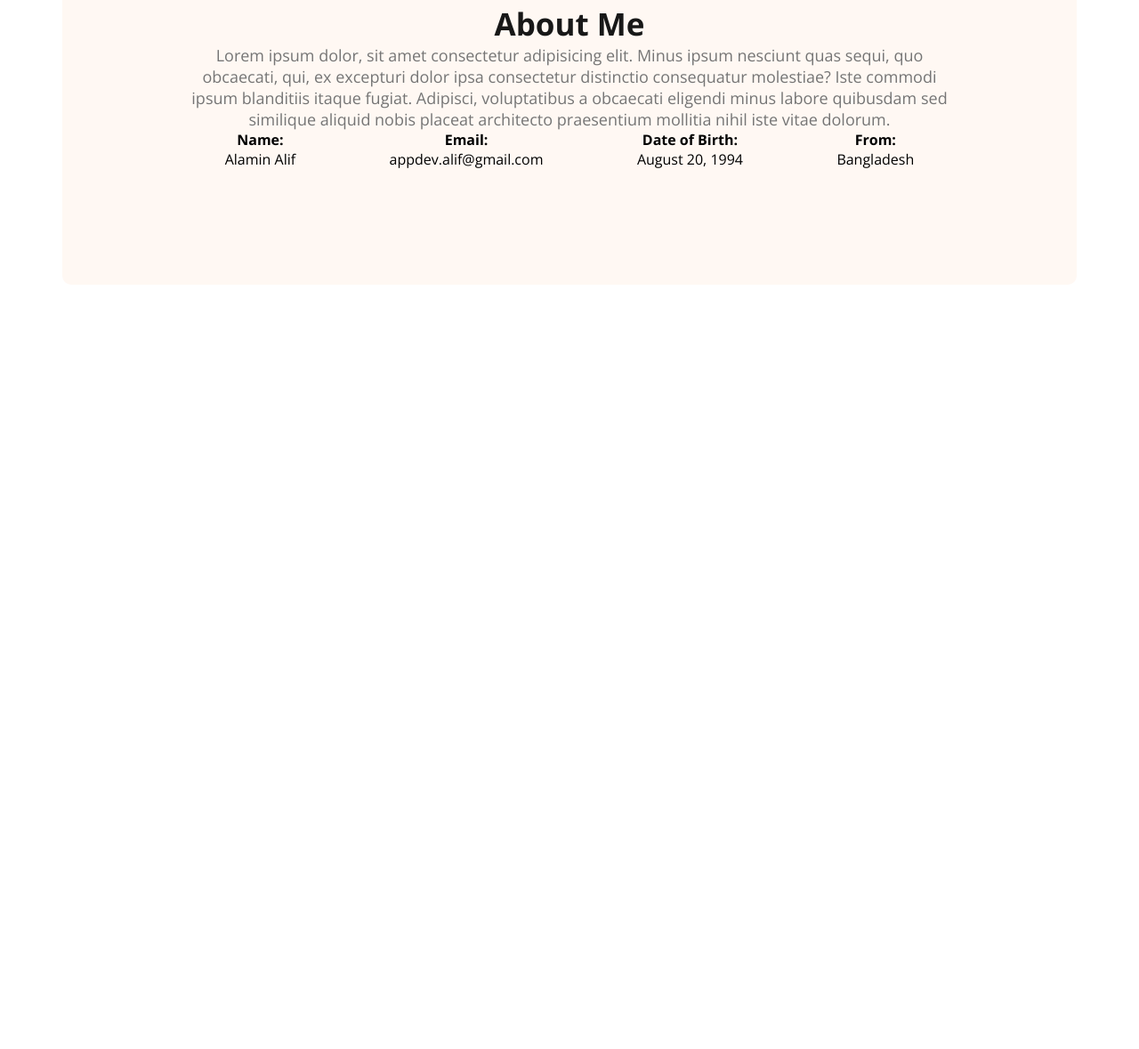
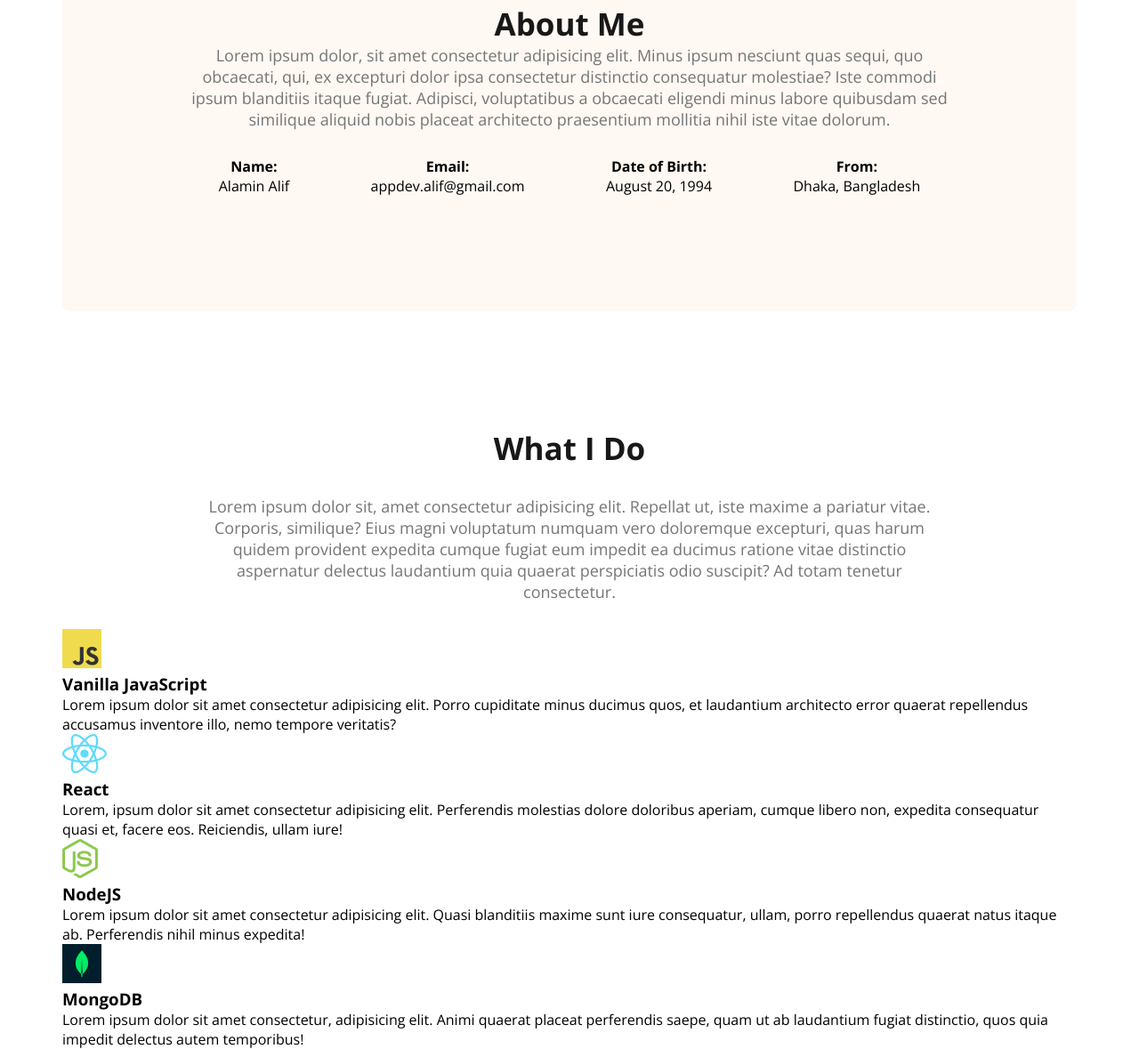
Before and after one commit to dev-alif/developer-portfolio-page, a plain HTML site: page index.html in a window 1280 px wide. Shown: the part 927-2106 px from the top of the page at 89% size. Before the commit the page ends 1377 px from the top, so only its background shows below. Drawn offline with nearby package versions, Linux system fonts and the light colour scheme.

Commit message:
skills added but styling remains

```diff
--- a/index.html
+++ b/index.html
@@ -34,6 +34,7 @@
         </div>
     </header>
     <main>
+        <!-- about section -->
         <section class="about">
             <h3 class="section-title">About Me</h3>
             <p class="section-description">Lorem ipsum dolor, sit amet consectetur adipisicing elit. Minus ipsum nesciunt quas sequi, quo obcaecati, qui, ex excepturi dolor ipsa consectetur distinctio consequatur molestiae? Iste commodi ipsum blanditiis itaque fugiat. Adipisci, voluptatibus a obcaecati eligendi minus labore quibusdam sed similique aliquid nobis placeat architecto praesentium mollitia nihil iste vitae dolorum.</p>
@@ -52,10 +53,38 @@
                 </div>
                 <div class="about-info">
                     <h4 class="info-title">From:</h4>
-                    <p class="info-description">Bangladesh</p>
+                    <p class="info-description">Dhaka, Bangladesh</p>
                 </div>
             </div>
         </section>
+
+        <!-- what i do section -->
+         <section>
+            <h3 class="section-title">What I Do</h3>
+            <p id="what-i-do-description" class="section-description">Lorem ipsum dolor sit, amet consectetur adipisicing elit. Repellat ut, iste maxime a pariatur vitae. Corporis, similique? Eius magni voluptatum numquam vero doloremque excepturi, quas harum quidem provident expedita cumque fugiat eum impedit ea ducimus ratione vitae distinctio aspernatur delectus laudantium quia quaerat perspiciatis odio suscipit? Ad totam tenetur consectetur.</p>
+            <div class="skills-container">
+                <div class="skill">
+                    <img src="images/icons/js.png" alt="js icon">
+                    <h3 class="skill-title">Vanilla JavaScript</h3>
+                    <p class="skill-description">Lorem ipsum dolor sit amet consectetur adipisicing elit. Porro cupiditate minus ducimus quos, et laudantium architecto error quaerat repellendus accusamus inventore illo, nemo tempore veritatis?</p>
+                </div>
+                <div class="skill">
+                    <img src="images/icons/react.png" alt="react icon">
+                    <h3 class="skill-title">React</h3>
+                    <p class="skill-description">Lorem, ipsum dolor sit amet consectetur adipisicing elit. Perferendis molestias dolore doloribus aperiam, cumque libero non, expedita consequatur quasi et, facere eos. Reiciendis, ullam iure!</p>
+                </div>
+                <div class="skill">
+                    <img src="images/icons/nodejs.png" alt="nodejs icon">
+                    <h3 class="skill-title">NodeJS</h3>
+                    <p class="skill-description">Lorem ipsum dolor sit amet consectetur adipisicing elit. Quasi blanditiis maxime sunt iure consequatur, ullam, porro repellendus quaerat natus itaque ab. Perferendis nihil minus expedita!</p>
+                </div>
+                <div class="skill">
+                    <img src="images/icons/mongo.png" alt="mongodb icon">
+                    <h3 class="skill-title">MongoDB</h3>
+                    <p class="skill-description">Lorem ipsum dolor sit amet consectetur, adipisicing elit. Animi quaerat placeat perferendis saepe, quam ut ab laudantium fugiat distinctio, quos quia impedit delectus autem temporibus!</p>
+                </div>
+            </div>
+         </section>
     </main>
     <footer></footer>
 </body>
--- a/styles/portfolio.css
+++ b/styles/portfolio.css
@@ -122,4 +122,9 @@ main{
 
 .about-info{
     text-align: center;
+    margin-top: 30px;
 }
+
+#what-i-do-description{
+    padding: 30px 150px;
+}
```
